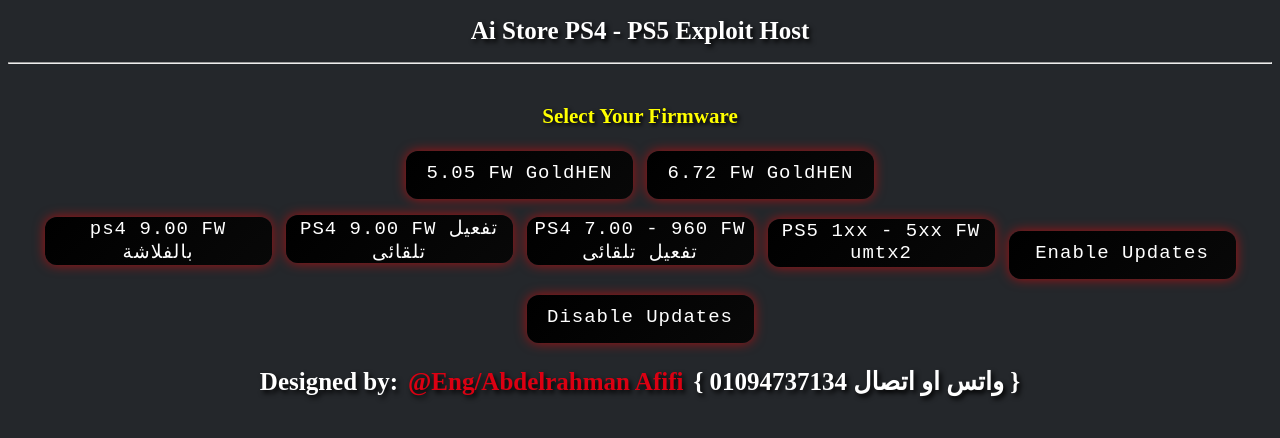
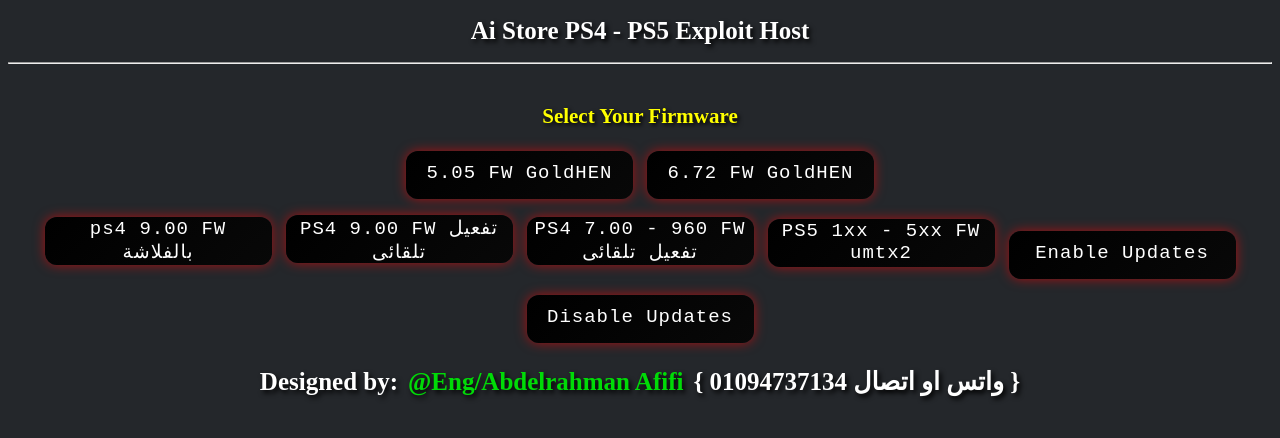
Before and after one commit to aistoree/ps, a plain HTML site: page index.html in a window 1280 px wide. Drawn offline with Linux system fonts and the light colour scheme.

Commit message:
Update index.html

```diff
--- a/index.html
+++ b/index.html
@@ -19,7 +19,7 @@
 <a href="https://aistoree.github.io/ps5jb/"><button class="btn" onmouseover="msgs.innerHTML='PS5 1xx - 5xx FW umtx2'" onmouseout="msgs.innerHTML='PS5 Exploit Host by Ai Store'">PS5 1xx - 5xx FW umtx2</button></a>
 <button class="btn" onmouseover="msgs.innerHTML='Enable System Updates'" onmouseout="msgs.innerHTML='PS4 - PS5 Exploit Host by Ai Store'" onclick="load_enablebUpdates()"> Enable Updates </button>
 <button class="btn" onmouseover="msgs.innerHTML='Disable System Updates'" onmouseout="msgs.innerHTML='PS4 - PS5 Exploit Host by Ai Store'" onclick="load_disableUpdates()"> Disable Updates </button>
-<h1>Designed by:<a href="Ai Store " style="color: #db0012;margin-left: 10px;margin-right: 10px;">@Eng/Abdelrahman Afifi</a>{ 01094737134 واتس او اتصال  }</h1>
+<h1>Designed by:<a href="Ai Store " style="color: #00db07;margin-left: 10px;margin-right: 10px;">@Eng/Abdelrahman Afifi</a>{ 01094737134 واتس او اتصال  }</h1>
 
 
 <script>
```
